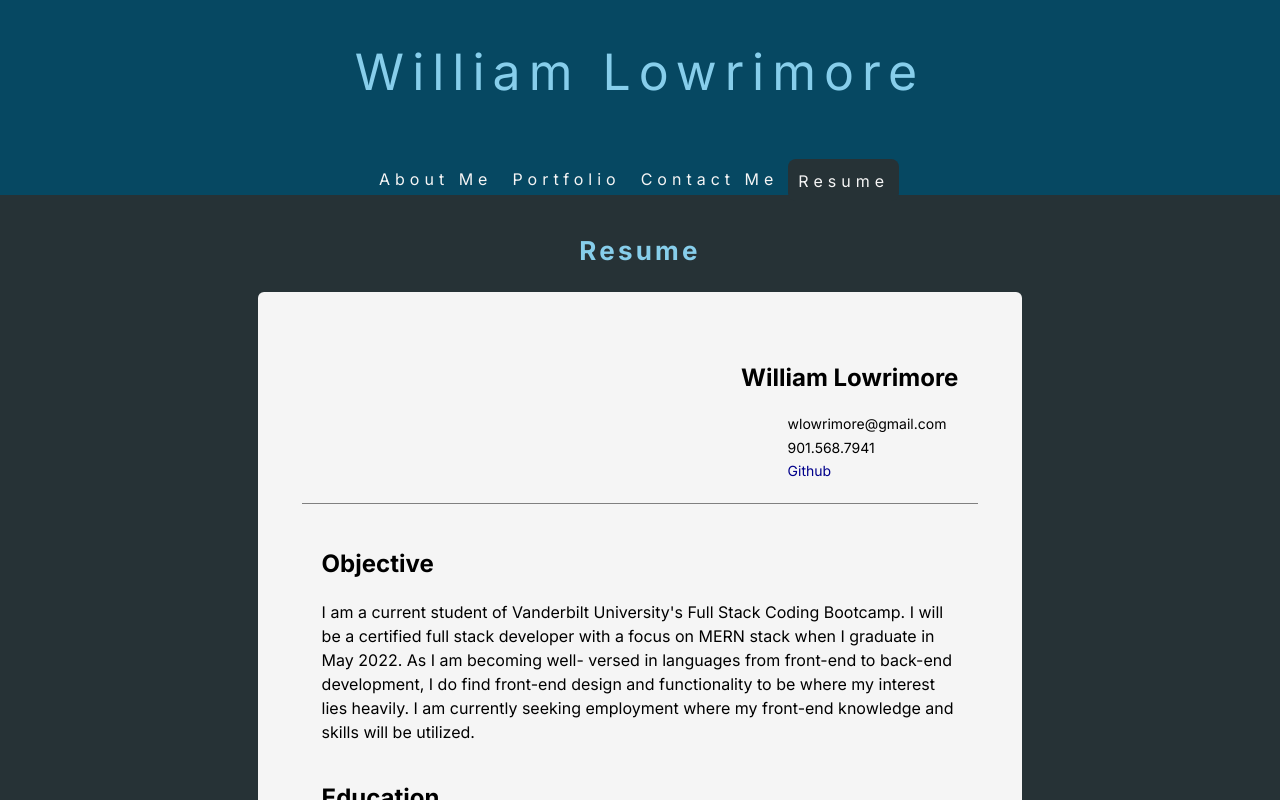
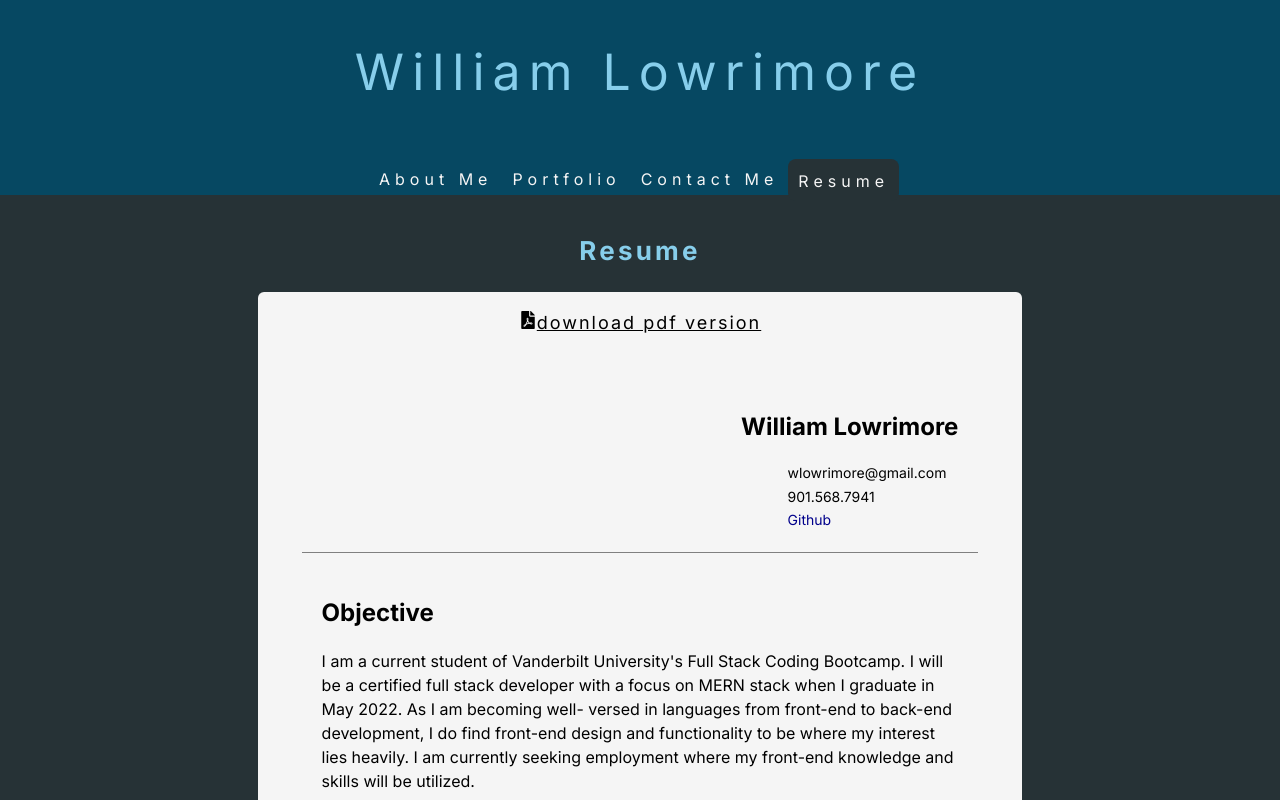
Before and after one commit to wlowrimore/wdl_vandy_bc_react_portfolio_2022, a React (Create React App) app: page / in a window 1280 px wide. Both pictures are taken after a click on the element "Resume". Shown: the top 800 px of the page. Built offline with nearby package versions, Linux system fonts and the light colour scheme.

Commit message:
adds pdf download link for resume

```diff
--- a/package.json
+++ b/package.json
@@ -8,6 +8,7 @@
     "@testing-library/user-event": "^13.5.0",
     "bootstrap": "^5.1.3",
     "emailjs-com": "^3.2.0",
+    "jspdf": "^2.5.1",
     "react": "^18.1.0",
     "react-dom": "^18.1.0",
     "react-icons": "^4.3.1",
--- a/src/components/ProjectPage.js
+++ b/src/components/ProjectPage.js
@@ -6,6 +6,20 @@ export default function ProjectPage() {
     <section id="portfolio">
       <h1>Portfolio</h1>
       <div className="projects">
+        <Project
+          image={require("../images/bounty_book.jpg")}
+          name="Bounty Book MERN"
+          repo="https://github.com/wlowrimore/wdl_vandy_bc_react_portfolio_2022"
+          live=""
+          description="Bounty Book was created as a team project for Vanderbilt University's Full
+          Stack Coding Bootcamp. We, as a team, developed a fully functional MERN stack site that
+          uses JWT authentication, web APIs, and front-end and back-end servers.  With this app,
+          the user can create an account and begin searching for available bounty hunters, as well
+          as, open bounties located in each of the 50 U.S. states.  My role in this project was
+          front-end development of the UI design and functionality. I used React.js, Node.js,
+          Express.js, JSX, JavaScript, HTML, Bootstrap, CSS, React Icons, and React Map, This is a
+          'Mobile First Application'."
+        />
         <Project
           image={require("../images/budget_tracker_pwa.jpg")}
           name="Budget Tracker PWA"
--- a/src/components/ResumePage.js
+++ b/src/components/ResumePage.js
@@ -1,11 +1,21 @@
 import React from "react";
+import { FaFilePdf } from "react-icons/fa";
 
 const ResumePage = () => {
   return (
     <section id="resume">
       <h1>Resume</h1>
-
       <div className="resume-body">
+        <div className="dl">
+          <a
+            href={require("../document/resume.pdf")}
+            target="_blank"
+            rel="noreferrer noopen"
+          >
+            <FaFilePdf />
+            <>download pdf version</>
+          </a>
+        </div>
         <header className="container-fluid resume-header">
           <h2>William Lowrimore</h2>
           <ul className="resume-contact-info">
--- a/src/index.css
+++ b/src/index.css
@@ -320,6 +320,34 @@ button {
   letter-spacing: .2rem;
 }
 
+.dl {
+  display: flex;
+  flex-direction: column;
+  justify-content: center;
+  width: 250px;
+  text-align: center;
+  margin: 0;
+  line-height: 1.5;
+  padding: 8px 0;
+  border: 1px solid whitesmoke;
+  border-radius: 5px;
+}
+
+.dl a {
+  font-size: 18px;
+  letter-spacing: 2px;
+  color: black;
+  padding: 2px 2px;
+  font-weight: 400;
+}
+
+.dl a:hover {
+  background: gray;
+  color: whitesmoke;
+  border-color: gray;
+  border-radius: 4px;
+}
+
 .resume-header {
   display: flex;
   flex-direction: column;
@@ -433,8 +461,6 @@ button {
   padding: 0 40px;
 }
 
-
-
 /* ____________________________FOOTER_____________________________ */
 
 .footer {
```
Also changed, not shown: src/images/bounty_book.jpg (added), 1 other file (tests, documents, lock files or other folders).
